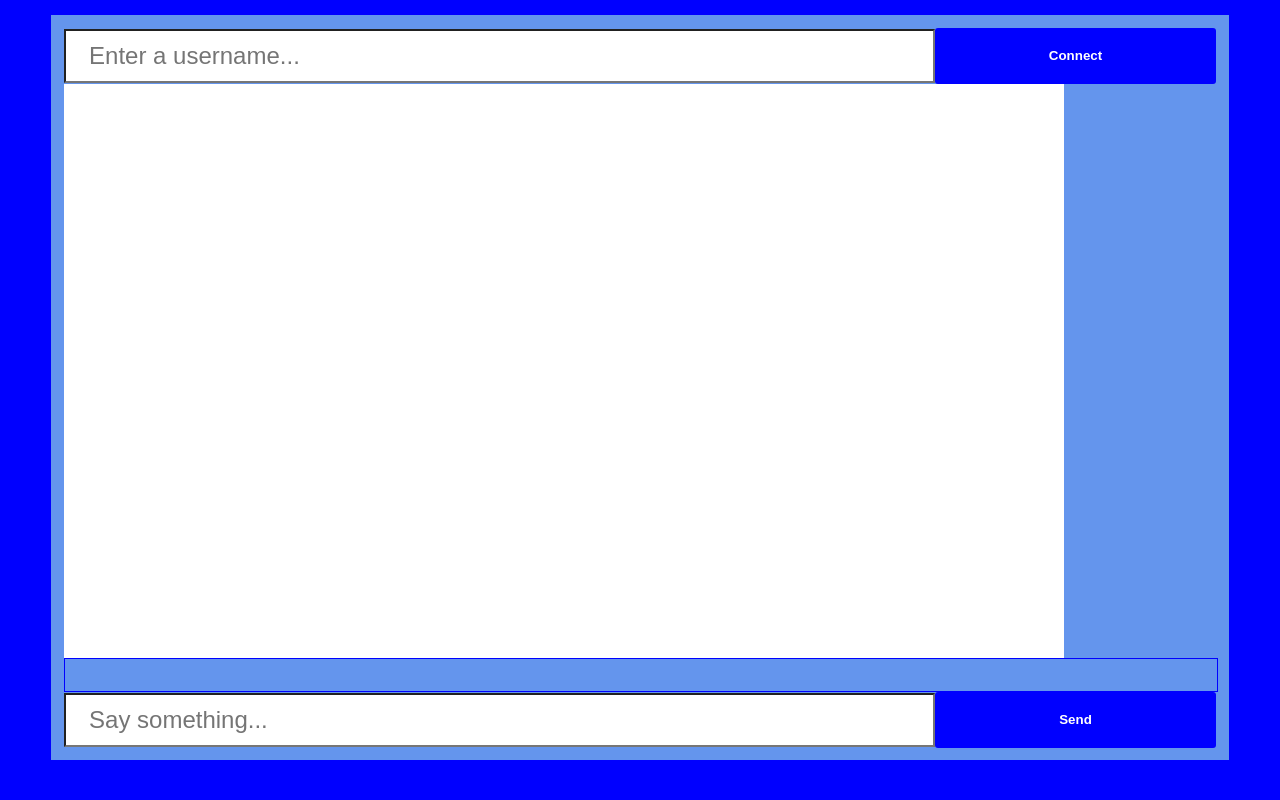
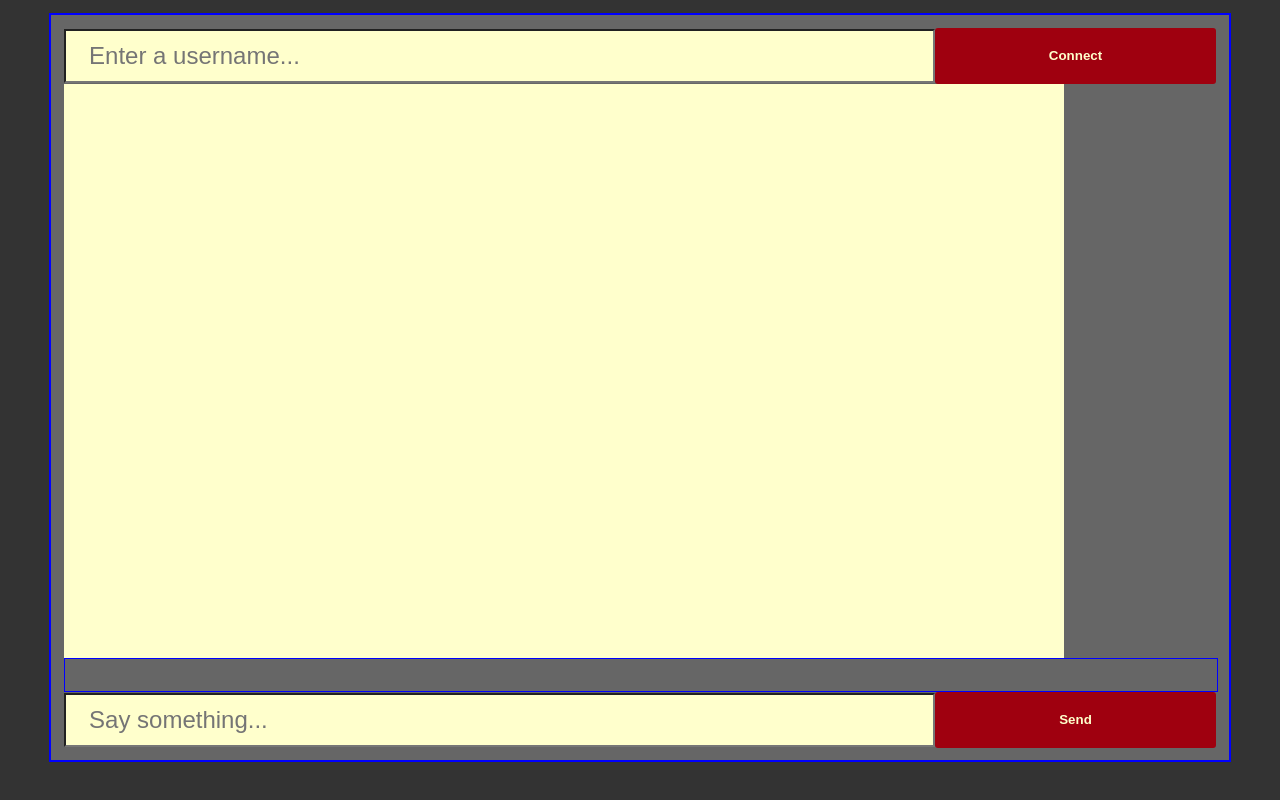
Before and after one commit to JCoathup/Whispers, a website: page index.html in a window 1280 px wide. Drawn offline with nearby package versions, Linux system fonts and the light colour scheme; no server answers.

Commit message:
rhs menu changes

```diff
--- a/public/styles.css
+++ b/public/styles.css
@@ -1,12 +1,12 @@
 body {
-  background-color:#0000ff;
+  background-color:#333;
   font-family:helvetica;
 }
 #chattaboxx {
 width:90%;
 margin:1% auto;
 height:90vh;
-background-color:#6495ed;
+background-color:#666;
 padding:0;
 display:flex;
 border:2px solid #0000ff;
@@ -21,8 +21,8 @@ padding:1%;
   color:#ffffff;
 }
 input[type=submit]{
-background-color:#0000ff;
-color:#ffffff;
+background-color:#9f000f;
+color:#ffffcc;
 display:inline-block;
 width:25%;
 font-weight:bold;
@@ -33,7 +33,7 @@ height:7vh;
 }
 
 input[type=text]{
-background-color:#ffffff;
+background-color:#ffffcc;
 display:inline-block;
 width:75%;
 margin:auto;
@@ -49,7 +49,7 @@ padding-left:2%;
 }
 #chatWindow {
   width:90%;
-  background-color:#fff;
+  background-color:#ffffcc;
   margin: auto;
   height:66vh;
   padding:2%;
```
